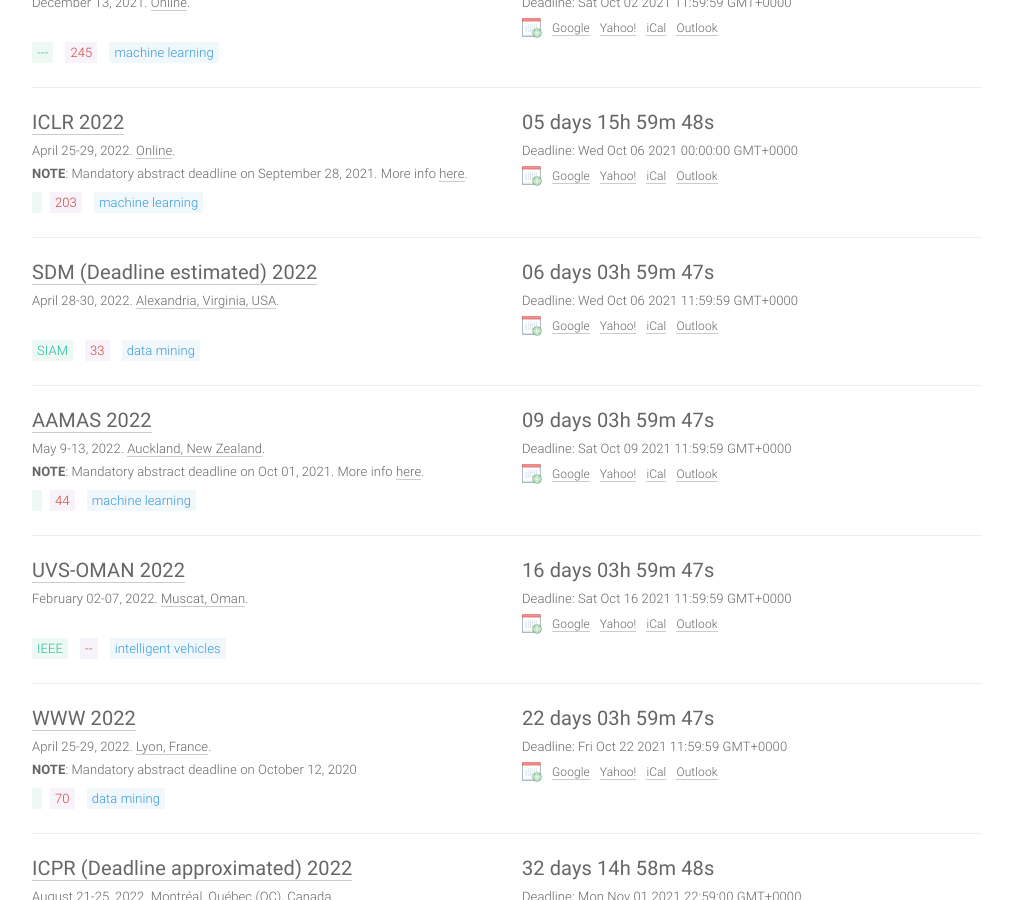
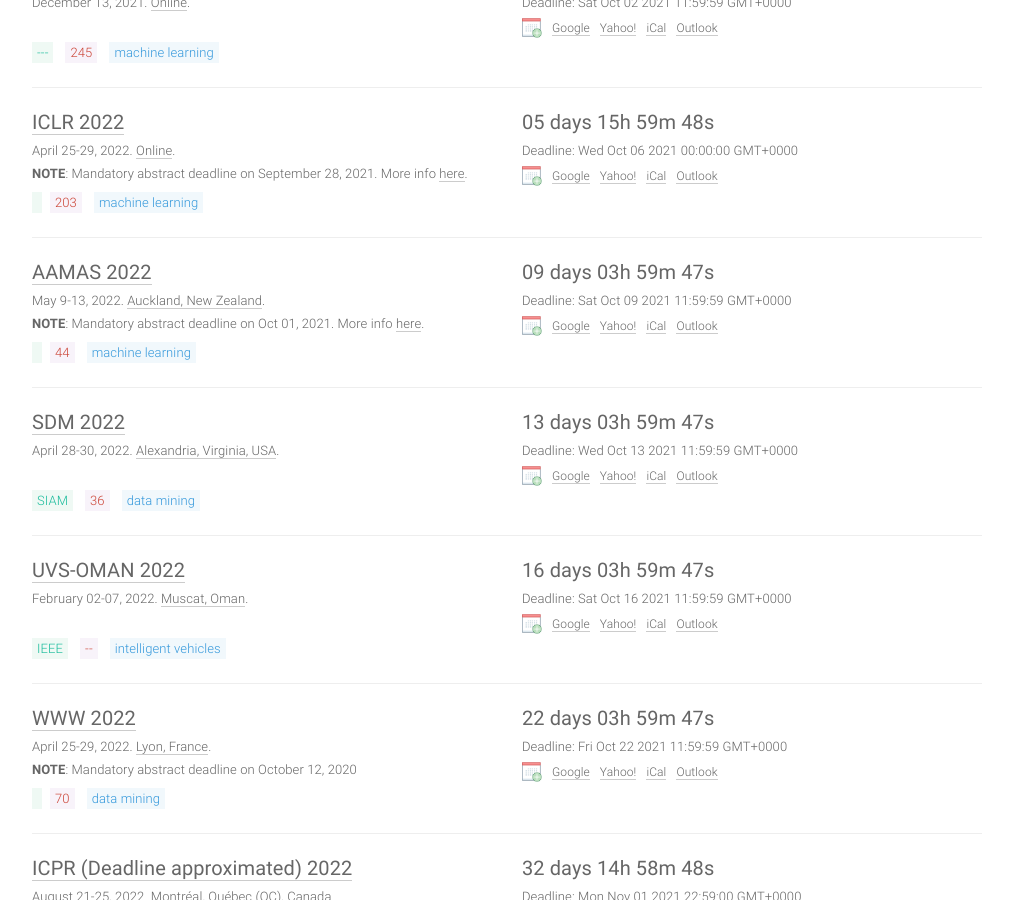
Before and after one commit to paperswithcode/ai-deadlines, a Jekyll site: the page built from index.html, in a window 1280 px wide and 900 px high, scrolled down 348 px. Shown: the whole window, without its empty margins (133-1146 px from the left). Built offline with Jekyll 4.4.1, drawn with Linux system fonts in a browser that asks for light colours; comment, search, counter and statistics services are not loaded.

Commit message:
Updated SIAM 2022
https://www.siam.org/Portals/0/Conferences/SDM/SDM22/SDM22-CFP.pdf

```diff
--- a/_data/conferences.yml
+++ b/_data/conferences.yml
@@ -313,13 +313,13 @@
   sub: DM
   host: MDPI
 
-- title: SDM (Deadline estimated)
+- title: SDM
   long: International Conference on Data Mining
-  hindex: 33
+  hindex: 36
   year: 2022
   id: sdm22
   link: https://www.siam.org/conferences/cm/conference/sdm22
-  deadline: '2021-10-05 23:59:59'
+  deadline: '2021-10-12 23:59:59'
   timezone: UTC-12
   date: April 28-30, 2022
   place: Alexandria, Virginia, USA
```
